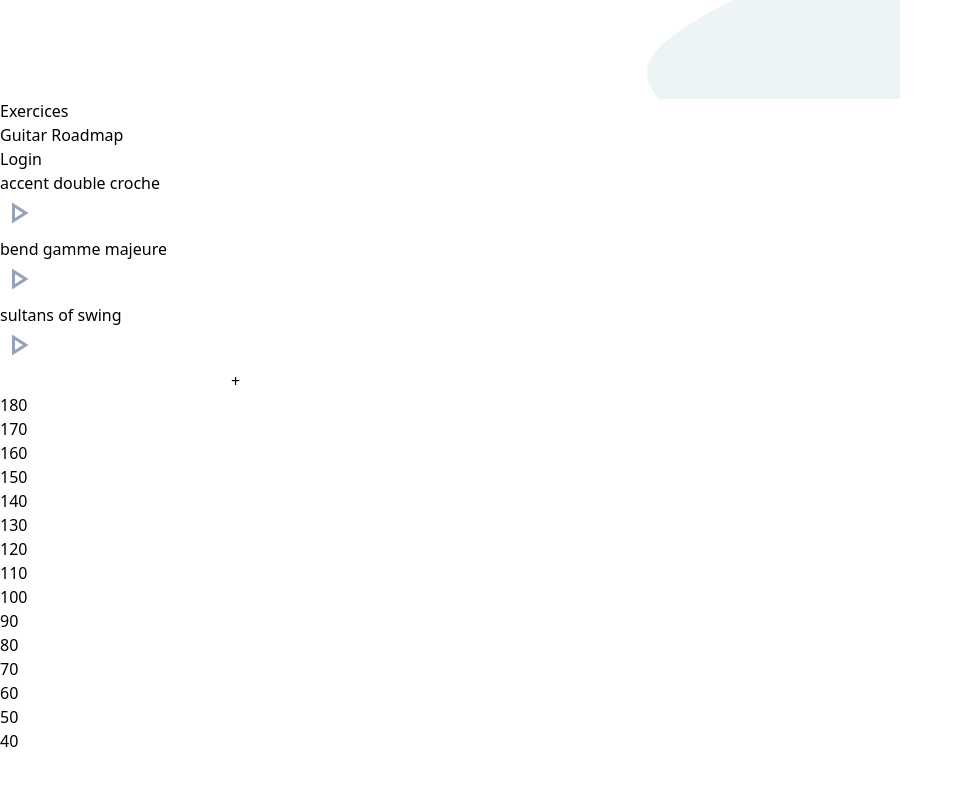
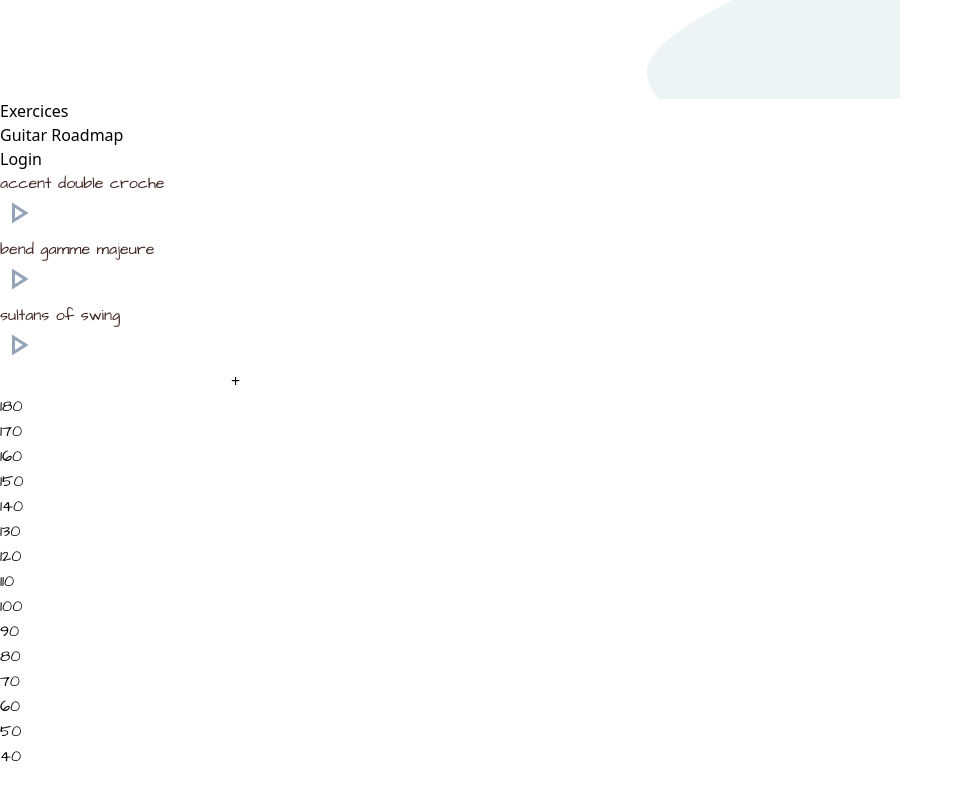
Before and after one commit to C-Baptiste/doublecroche, a Vue app in the folder triolet/: page / in a window 1280 px wide. Shown: the part 1101-1901 px from the top of the page, without its empty margins (0-963 px from the left). Built offline with nearby package versions, Linux system fonts and the light colour scheme.

Commit message:
feat: new font

```diff
--- a/triolet/index.html
+++ b/triolet/index.html
@@ -1,6 +1,9 @@
 <!DOCTYPE html>
 <html lang="en">
   <head>
+    <link rel="preconnect" href="https://fonts.googleapis.com">
+    <link rel="preconnect" href="https://fonts.gstatic.com" crossorigin>
+    <link href="https://fonts.googleapis.com/css2?family=Architects+Daughter&display=swap" rel="stylesheet">
     <meta charset="UTF-8" />
     <link rel="icon" href="/favicon.ico" />
     <meta name="viewport" content="width=device-width, initial-scale=1.0" />
--- a/triolet/src/components/Exercice.vue
+++ b/triolet/src/components/Exercice.vue
@@ -34,7 +34,8 @@
                     bg-slate-50
                     pt-6
                     border-r-2
-                    basis-3/4">
+                    basis-3/4
+                    exercice_font">
             {{ exercice.text }}
         </div>
         <div class="basis-1/4">
@@ -45,3 +46,10 @@
 <input v-model="newExercice" @keyup.enter="addExercice">
 <button @click="addExercice">+</button>
 </template>
+
+<style>
+.exercice_font{
+    font-family: 'Architects Daughter', cursive;
+    color: #412722;
+}
+</style>
--- a/triolet/src/components/Metronome.vue
+++ b/triolet/src/components/Metronome.vue
@@ -80,6 +80,8 @@
                     class="w-36
                             text-gray-100
                             hover:font-bold
+                            number_font
+                            text-sm
                             ">
                     {{timeButton.text}}
                 </button>
@@ -102,3 +104,9 @@
         </div>
     </div>
 </template>
+
+<style>
+.number_font{
+    font-family: 'Architects Daughter', cursive;
+}
+</style>
```
